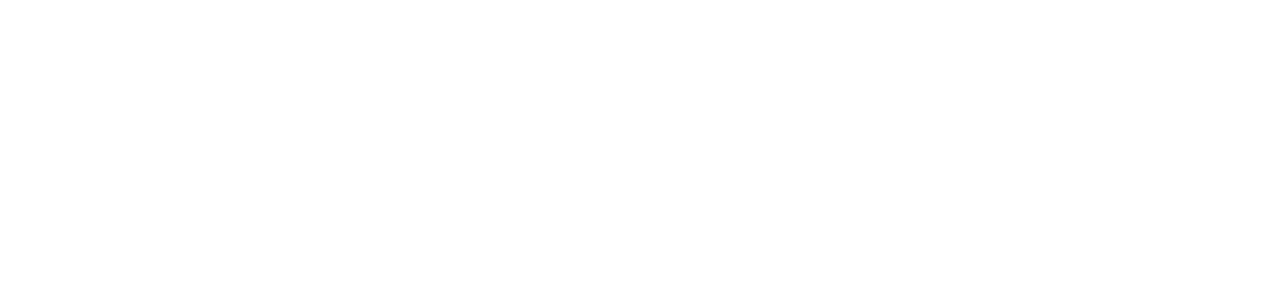
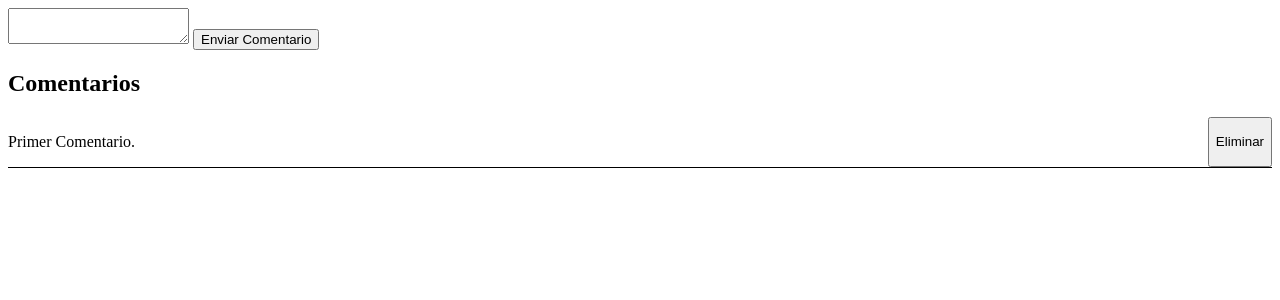
Before and after one commit to Sklpcc/comments, a Vue app: page / in a window 1280 px wide. Shown: the top 300 px of the page. Built offline with nearby package versions, Linux system fonts and the light colour scheme.

Commit message:
Naive functional version

```diff
--- a/src/App.vue
+++ b/src/App.vue
@@ -1,10 +1,49 @@
 <template>
-  <div id="app"></div>
+  <div id="app">
+    <!--suppress HtmlFormInputWithoutLabel -->
+    <comment-input @addComment="addComment"/>
+    <h2>Comentarios</h2>
+    <comment
+      v-for="comment in comments"
+      :content="comment.content"
+      :key="comment.id"
+      @deleteThis="deleteComment(comment.id)"/>
+  </div>
 </template>
 
 <script>
+import CommentInput from './components/CommentInput';
+import Comment from './components/Comment';
+
 export default {
   name: 'App',
+  components: {
+    CommentInput,
+    Comment,
+  },
+  data() {
+    return {
+      comments: [
+        {
+          id: 1,
+          content: 'Primer Comentario.',
+          createdAt: 123123123,
+        },
+      ],
+    };
+  },
+  methods: {
+    addComment(content) {
+      this.comments.push({
+        id: Math.floor(Math.random() * 1000),
+        createdAt: 1,
+        content,
+      });
+    },
+    deleteComment(id) {
+      this.comments = this.comments.filter(e => e.id !== id);
+    },
+  },
 };
 </script>
 
--- /dev/null
+++ b/src/components/Comment.vue
@@ -0,0 +1,40 @@
+<template>
+  <div class="comment">
+    <p>{{ content }}</p>
+    <button @click.prevent="deleteThis">Eliminar</button>
+  </div>
+</template>
+
+<script>
+// noinspection JSUnusedGlobalSymbols
+export default {
+  name: 'Comment',
+  props: {
+    content: {
+      type: String,
+      required: true,
+      default: '',
+    },
+  },
+  methods: {
+    deleteThis() {
+      return this.$emit('deleteThis');
+    },
+  },
+};
+</script>
+
+<style>
+  .comment {
+    border-bottom: 1px solid black;
+    display: flex;
+  }
+
+  .comment p {
+    flex-grow: 3;
+  }
+
+  .commet button {
+    flex-grow: 1;
+  }
+</style>
--- /dev/null
+++ b/src/components/CommentInput.vue
@@ -0,0 +1,28 @@
+<template>
+  <div>
+    <!--suppress HtmlFormInputWithoutLabel -->
+    <textarea
+      v-model="content"/>
+    <button @click.prevent="addComment">Enviar Comentario</button>
+  </div>
+</template>
+
+<script>
+export default {
+  name: 'CommentInput',
+  data() {
+    return {
+      content: '',
+    };
+  },
+  methods: {
+    addComment() {
+      this.$emit('addComment', this.content);
+    },
+  },
+};
+</script>
+
+<style scoped>
+
+</style>
```
